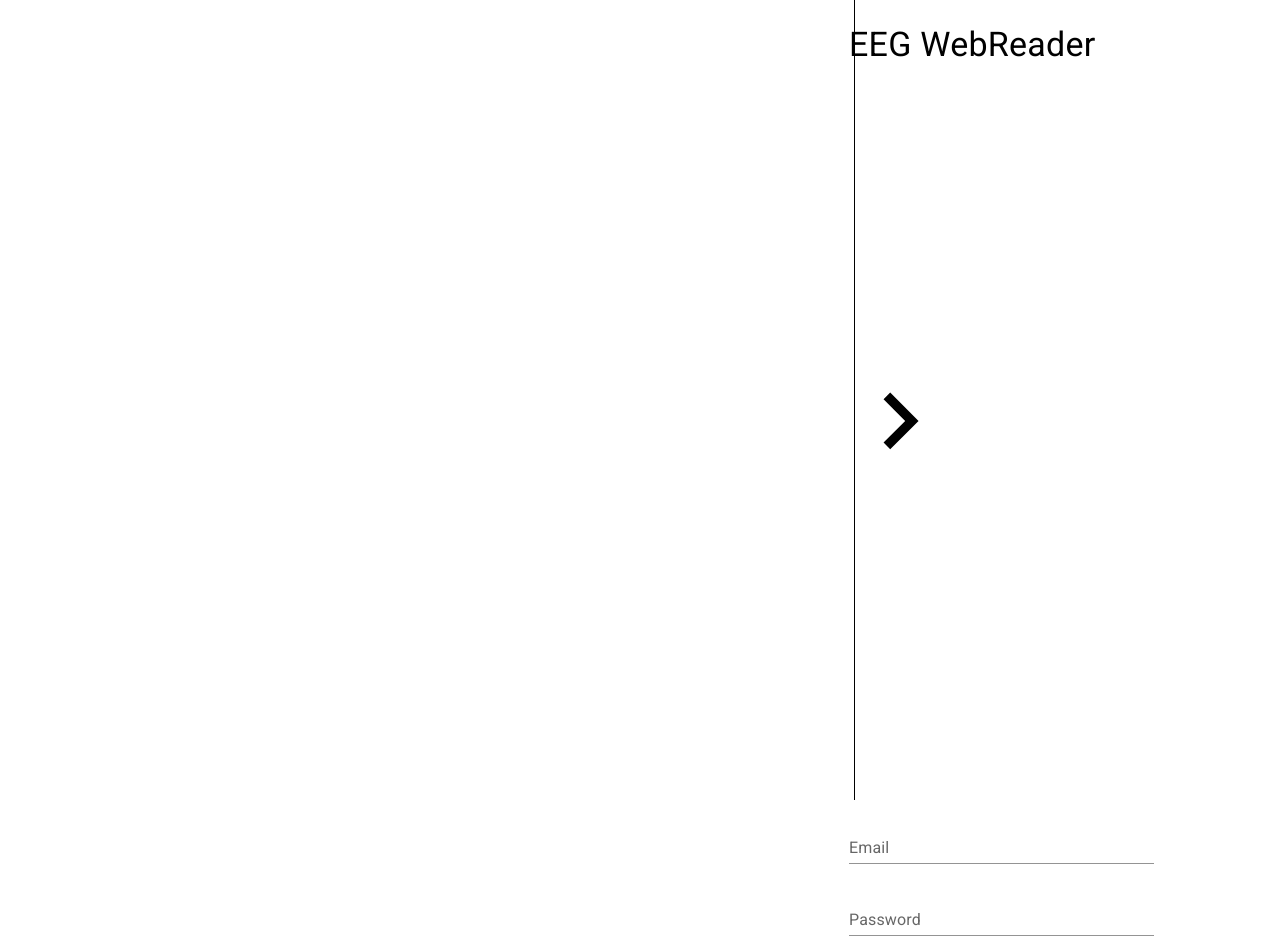
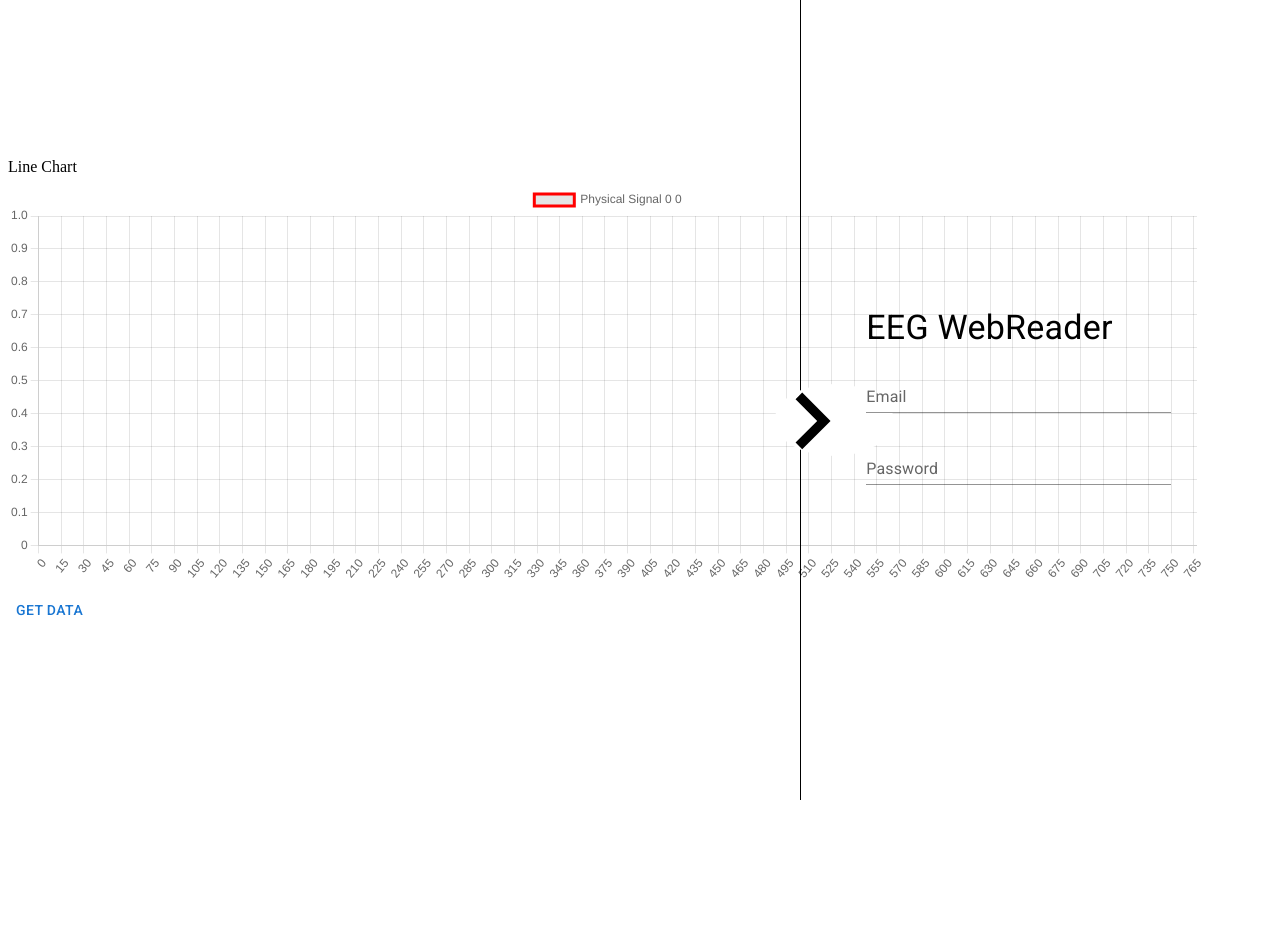
Before and after one commit to DanasPirmasis/EEGInfoSystem, a React (Create React App) app in the folder client/: page / in a window 1280 px wide. After the commit the page ends 808 px from the top, so only its background shows below. Built offline with nearby package versions, Linux system fonts and the light colour scheme.

Commit message:
Temp Reader component and cors

```diff
--- a/client/package.json
+++ b/client/package.json
@@ -1,6 +1,7 @@
 {
 	"name": "client",
 	"version": "0.1.0",
+	"proxy": "http://localhost:3000/",
 	"private": true,
 	"dependencies": {
 		"@emotion/react": "^11.4.1",
@@ -10,7 +11,10 @@
 		"@testing-library/jest-dom": "^5.14.1",
 		"@testing-library/react": "^11.2.7",
 		"@testing-library/user-event": "^12.8.3",
+		"axios": "^0.23.0",
+		"chart.js": "^3.5.1",
 		"react": "^17.0.2",
+		"react-chartjs-2": "^3.0.5",
 		"react-dom": "^17.0.2",
 		"react-scripts": "^4.0.3",
 		"typeface-roboto": "^1.1.13",
--- a/client/src/App.js
+++ b/client/src/App.js
@@ -1,8 +1,9 @@
-//import Channel from './components/Channel';
-import Login from './components/Login';
 import { useState } from 'react';
 import UpperToolbar from './components/UpperToolbar';
-import { Collapse } from '@mui/material';
+import Login from './components/Login';
+import Reader from './components/Reader';
+import { Grid } from '@mui/material';
+
 const App = () => {
 	const [loginSliderClicked, setloginSliderClicked] = useState(false);
 
@@ -12,14 +13,15 @@ const App = () => {
 
 	return (
 		<div>
-			<Collapse
-				in={!loginSliderClicked}
-				orientation='horizontal'
-				timeout={2000}
-			>
-				<Login loginSliderHandler={loginSliderHandler} />
-			</Collapse>
-			{loginSliderClicked && <UpperToolbar />}
+			<Grid container direction="row">
+				<Grid item xs={8}>
+					<Reader />
+				</Grid>
+				<Grid item xs={4}>
+					<Login loginSliderHandler={loginSliderHandler} />
+				</Grid>
+			</Grid>
+			<UpperToolbar appear={loginSliderClicked} />
 		</div>
 	);
 };
--- a/client/src/components/Login.js
+++ b/client/src/components/Login.js
@@ -1,64 +1,59 @@
-import { Grid, TextField, Typography } from '@mui/material';
+import { Collapse, Grid, TextField, Typography } from '@mui/material';
+import { useState } from 'react';
 import RightSlider from './RightSlider';
 
 const Login = (props) => {
+	const [loginSliderClicked, setloginSliderClicked] = useState(false);
+
 	const loginSliderHandler = () => {
+		setloginSliderClicked(true);
 		props.loginSliderHandler();
 	};
 
 	return (
-		<div>
-			<div style={{ float: 'right' }}>
+		<Collapse
+			sx={{ float: 'right' }}
+			in={!loginSliderClicked}
+			orientation="horizontal"
+			timeout={700}
+		>
 			<Grid
 				container
 				spacing={1}
-					alignContent='center'
-					justifyContent='center'
-					minHeight='100vh'
-					width='60vh'
+				alignContent="center"
+				justifyContent="center"
+				width="40vw"
+				maxHeight="100vh"
 			>
-					<RightSlider
-						style={{ zIndex: '2' }}
-						onClickHandler={loginSliderHandler}
-					/>
-
+				<RightSlider onClickHandler={loginSliderHandler} />
 				<div
 					style={{
-							display: 'flex',
-							flexDirection: 'column',
-							zIndex: 1,
+						display: 'grid',
+						justifyContent: 'center',
+						alignContent: 'center',
 					}}
 				>
-						<Typography
-							style={{
-								position: 'fixed',
-								top: '3vh',
-								width: '100%',
-							}}
-							variant='h4'
-						>
-							EEG WebReader
-						</Typography>
-
+					<Grid item xs={10}>
+						<Typography variant="h4">EEG WebReader</Typography>
+					</Grid>
 					<Grid item xs={10}>
 						<TextField
 							fullWidth
-								label='Email'
-								variant='standard'
-								margin='normal'
+							label="Email"
+							variant="standard"
+							margin="normal"
 						></TextField>
 						<TextField
 							fullWidth
-								label='Password'
-								type='password'
-								variant='standard'
-								margin='normal'
+							label="Password"
+							type="password"
+							variant="standard"
+							margin="normal"
 						></TextField>
 					</Grid>
 				</div>
 			</Grid>
-			</div>
-		</div>
+		</Collapse>
 	);
 };
 
--- a/client/src/components/Reader.js
+++ b/client/src/components/Reader.js
@@ -0,0 +1,57 @@
+import { Button, Grid } from '@mui/material';
+import { Line } from 'react-chartjs-2';
+import Axios from 'axios';
+import { useState } from 'react';
+
+const Reader = () => {
+	const [physicalSignal, setphysicalSignal] = useState('');
+
+	const getGraphData = () => {
+		Axios.get('http://localhost:5000/api/v1/')
+			.then((response) => {
+				//console.log(response.data);
+				console.log(Object.values(response.data));
+				console.log(Object.values(response.data).length);
+				setphysicalSignal(Object.values(response.data));
+			})
+			.catch((err) => {
+				console.log(err);
+			});
+	};
+	const a = Array.from(Array(768).keys());
+	console.log(a);
+	return (
+		<Grid
+			container
+			spacing={1}
+			alignItems="flex-start"
+			justifyContent="flex-start"
+		>
+			<Grid item style={{ marginTop: '150px' }}>
+				Line Chart
+			</Grid>
+			<Grid item>
+				<Line
+					data={{
+						labels: a,
+						datasets: [
+							{
+								label: 'Physical Signal 0 0',
+								data: physicalSignal,
+								pointStyle: 'line',
+								borderColor: 'red',
+							},
+						],
+					}}
+					height={400}
+					width={1200}
+				></Line>
+			</Grid>
+			<Grid item>
+				<Button onClick={getGraphData}>Get Data</Button>
+			</Grid>
+		</Grid>
+	);
+};
+
+export default Reader;
--- a/client/src/components/RightSlider.js
+++ b/client/src/components/RightSlider.js
@@ -9,19 +9,12 @@ const RightSlider = (props) => {
 
 	return (
 		<Box
-			// style={{
-			// 	position: 'fixed',
-			// 	height: '100%',
-			// 	right: '28vw',
-			// 	borderLeft: 'solid black 1px',
-			// }}
 			style={{
+				position: 'relative',
 				display: 'flex',
 				justifyContent: 'flex-end',
 				borderLeft: 'solid black 1px',
-				width: '100px',
 				height: '100vh',
-				paddingRight: '20vw',
 			}}
 		>
 			<Avatar
@@ -34,7 +27,7 @@ const RightSlider = (props) => {
 			>
 				<KeyboardArrowRightIcon
 					style={{ transform: 'scale(1.8)', color: 'black' }}
-					fontSize='large'
+					fontSize="large"
 					onClick={clickHandler}
 				/>
 			</Avatar>
--- a/client/src/components/UpperToolbar.js
+++ b/client/src/components/UpperToolbar.js
@@ -1,23 +1,39 @@
-import { AppBar, Button, Toolbar, Typography } from '@mui/material';
+import { AppBar, Button, Fade, Toolbar, Typography } from '@mui/material';
 import Box from '@mui/material/Box';
+import AccountCircleIcon from '@mui/icons-material/AccountCircle';
 
 const UpperToolbar = (props) => {
 	return (
+		<Fade in={props.appear} timeout={1000}>
 			<Box sx={{ flexGrow: 1 }}>
-			<AppBar>
+				<AppBar sx={{ backgroundColor: '#121212' }}>
 					<Toolbar>
-					<Typography
-						variant='h6'
-						component='div'
-						sx={{ flexGrow: 1 }}
-					>
+						<Typography variant="h6" component="div" sx={{ flexGrow: 1 }}>
 							EEG WebReader
 						</Typography>
-					<Button color='inherit'>Login</Button>
-					<Button color='inherit'>Register</Button>
+
+						<Typography sx={{ marginRight: '1rem' }}>Guest User</Typography>
+						<AccountCircleIcon
+							sx={{ transform: 'scale(1.8)', marginRight: '1rem' }}
+						></AccountCircleIcon>
+						<Button
+							variant="outlined"
+							color="inherit"
+							sx={{ marginLeft: '1rem' }}
+						>
+							Login
+						</Button>
+						<Button
+							variant="outlined"
+							color="inherit"
+							sx={{ marginRight: '1rem', marginLeft: '1rem' }}
+						>
+							Help
+						</Button>
 					</Toolbar>
 				</AppBar>
 			</Box>
+		</Fade>
 	);
 };
 
--- a/client/src/index.js
+++ b/client/src/index.js
@@ -1,28 +1,5 @@
-import { createTheme, ThemeProvider } from '@mui/material';
 import ReactDOM from 'react-dom';
 import 'typeface-roboto';
 import App from './App';
 
-const theme = createTheme({
-	palette: {
-		primary: {
-			main: '#121212',
-		},
-	},
-	components: {
-		MuiCollapse: {
-			styleOverrides: {
-				root: {
-					float: 'right',
-				},
-			},
-		},
-	},
-});
-
-ReactDOM.render(
-	<ThemeProvider theme={theme}>
-		<App />
-	</ThemeProvider>,
-	document.getElementById('root')
-);
+ReactDOM.render(<App />, document.getElementById('root'));
```
Also changed, not shown: 2 other files (tests, documents, lock files or other folders). Lines whose indentation alone changed are shown as unchanged.
